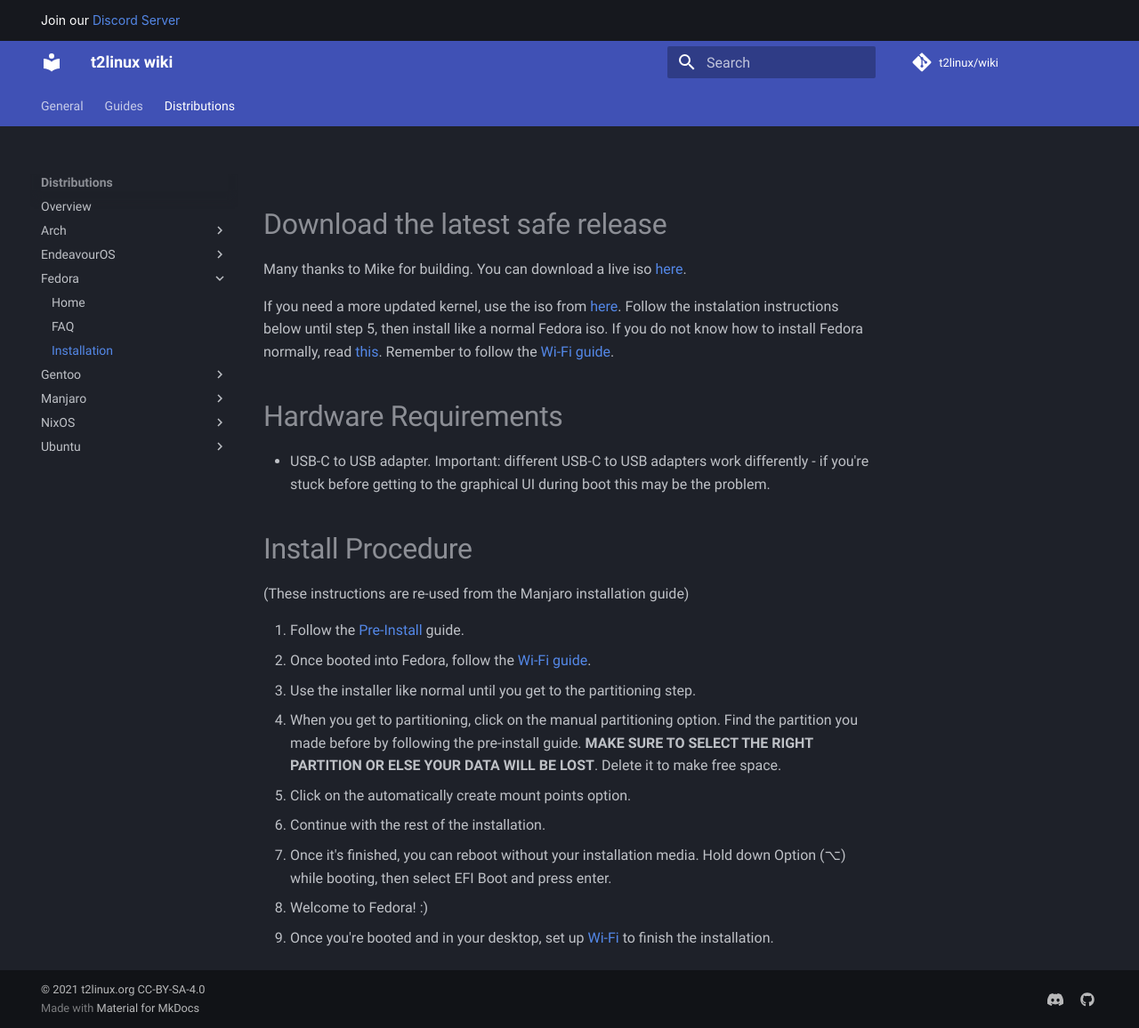
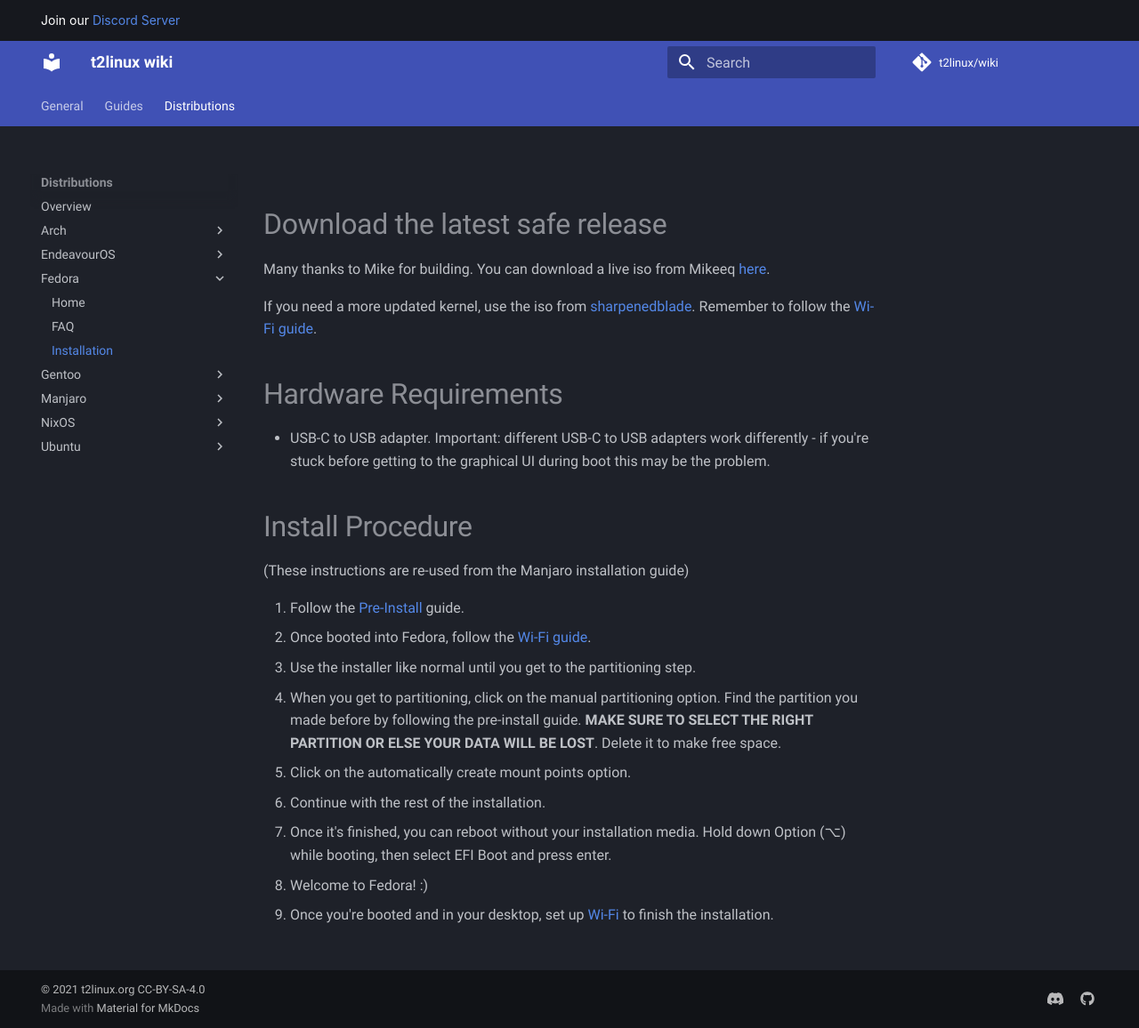
Before and after one commit to t2linux/wiki, an MkDocs documentation site: the page built from docs/distributions/fedora/installation.md, in a window 1280 px wide and 1156 px high. Shown: the whole window at 89% size. Built offline with MkDocs 1.6.1 and Material for MkDocs 9.7.7, drawn with Linux system fonts in a browser that asks for light colours; comment, search, counter and statistics services are not loaded.

Commit message:
Fedora: Update instruction for sharpenedblade fedora ISO. (#369)

```diff
--- a/docs/distributions/fedora/installation.md
+++ b/docs/distributions/fedora/installation.md
@@ -1,8 +1,8 @@
 # Download the latest safe release
 
-Many thanks to Mike for building. You can download a live iso [here](https://github.com/mikeeq/mbp-fedora).
+Many thanks to Mike for building. You can download a live iso from Mikeeq [here](https://github.com/mikeeq/mbp-fedora).
 
-If you need a more updated kernel, use the iso from [here](https://github.com/sharpenedblade/t2linux-fedora-iso/releases). Follow the instalation instructions below until step 5, then install like a normal Fedora iso. If you do not know how to install Fedora normally, read [this](https://docs.fedoraproject.org/en-US/fedora/latest/install-guide/). Remember to follow the [Wi-Fi guide](https://wiki.t2linux.org/guides/wifi-bluetooth/).
+If you need a more updated kernel, use the iso from [sharpenedblade](https://github.com/sharpenedblade/t2linux-fedora-iso/releases). Remember to follow the [Wi-Fi guide](https://wiki.t2linux.org/guides/wifi-bluetooth/).
 
 # Hardware Requirements
 
```
